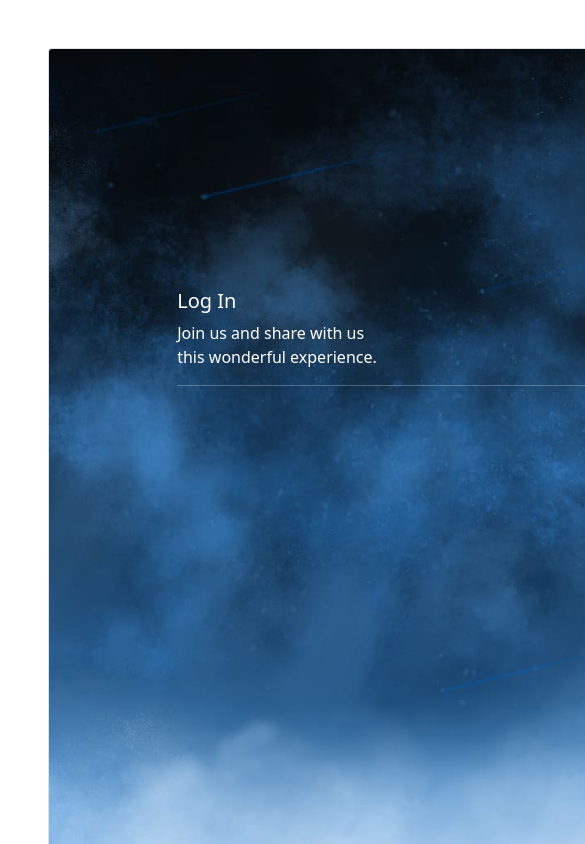
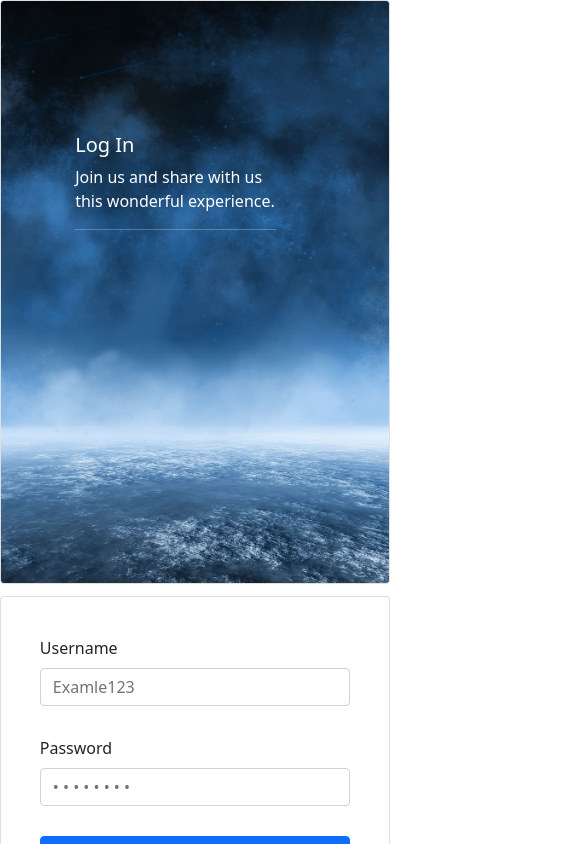
Before and after one commit to AgustinFrich/MERN-Message-App, a React (Create React App) app: page / in a window 390 px wide. Shown: the top 844 px of the page, 585 px wide, since content can reach past the window. Built offline with nearby package versions, Linux system fonts and the light colour scheme; no server answers.

Commit message:
Testing new login UI

```diff
--- a/src/Components/Menu/SignUp/Login.jsx
+++ b/src/Components/Menu/SignUp/Login.jsx
@@ -26,7 +26,7 @@ const Login = ({
     );
   }
   return (
-    <div className="SignUp d-flex justify-content-center m-5">
+    <div className="SignUp d-flex justify-content-center">
       <br />
       <CardGroup>
         <Card>
--- a/src/Components/Menu/SignUp/SignUp.css
+++ b/src/Components/Menu/SignUp/SignUp.css
@@ -1,5 +1,15 @@
-.SignUp {
-  width: 750px;
+@media (max-width: 576px) {
+  .SignUp {
+    width: 100%;
+  }
+  .SignUp-image {
+    height: 150px;
+  }
+}
+@media (min-width: 577px) {
+  .SignUp {
+    width: 750px;
+  }
 }
 
 .SignUp-image {
```
